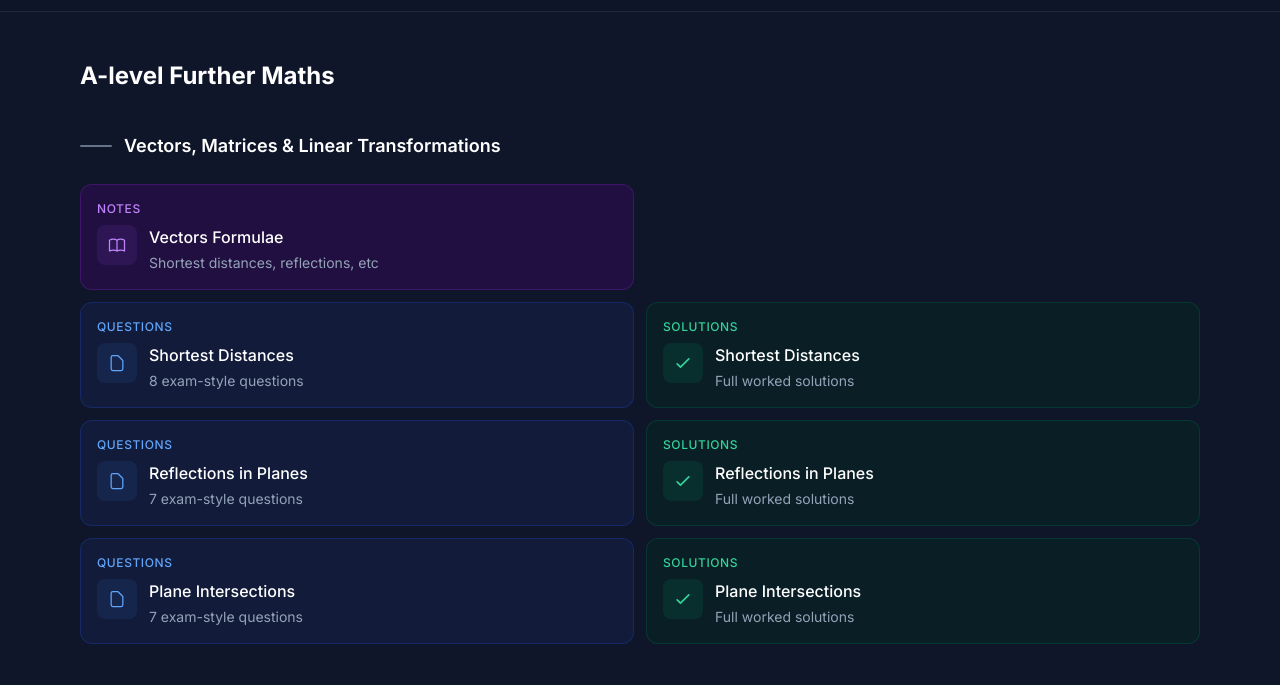
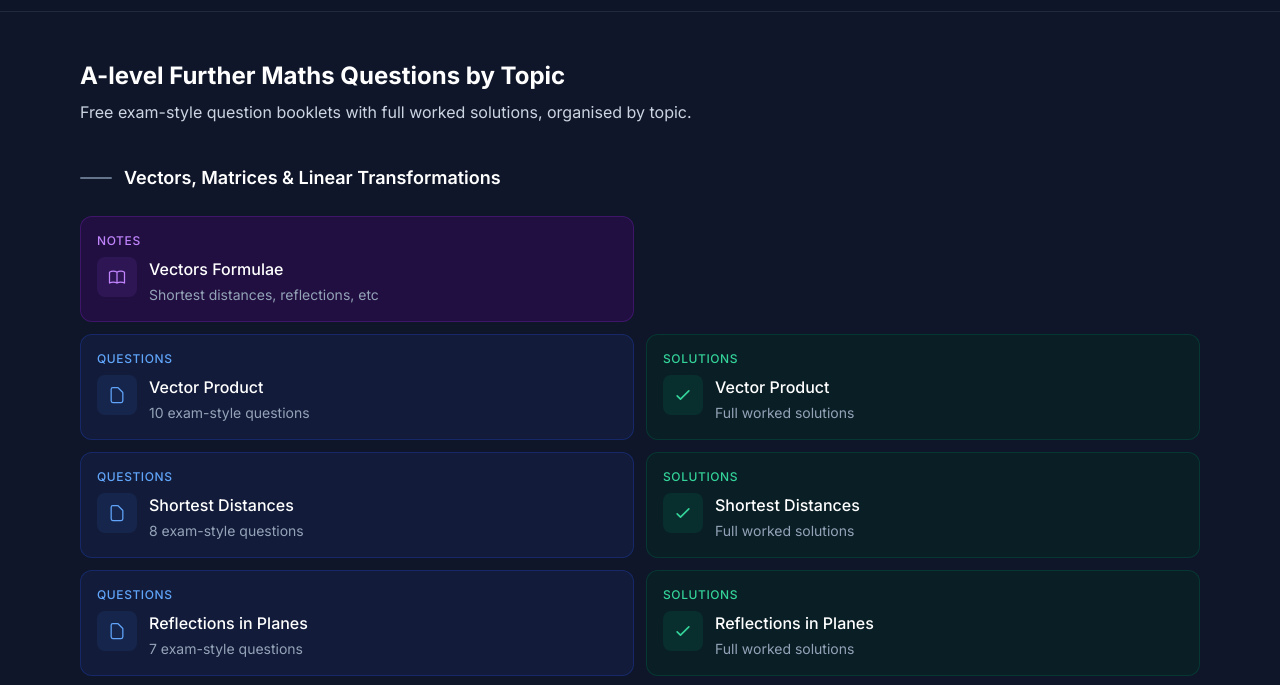
Before and after one commit to danieljamessmith/resources.danieljsmith.org, an Astro site: page /further-maths in a window 1280 px wide. Shown: the part 53-738 px from the top of the page. Built offline with nearby package versions, Linux system fonts and the light colour scheme; Astro itself is replaced by a stand-in of ours.

Commit message:
New sets, light SEO

```diff
--- a/src/data/resources.ts
+++ b/src/data/resources.ts
@@ -41,6 +41,26 @@ export const resources: Resource[] = [
     file: '/pdfs/further-maths/vectors/notes/_Notes__Vectors_Formulae.pdf',
     category: 'A-level Further Maths',
     type: 'notes',
+    topic: 'Vectors',
+  },
+  {
+    id: 'fm-vectors-vector-product',
+    title: 'Vector Product',
+    description: '10 exam-style questions',
+    file: '/pdfs/further-maths/vectors/qbt/_QBT__Vector_Product.pdf',
+    category: 'A-level Further Maths',
+    type: 'questions',
+    pairId: 'fm-vectors-vector-product-solns',
+    topic: 'Vectors',
+  },
+  {
+    id: 'fm-vectors-vector-product-solns',
+    title: 'Vector Product',
+    description: 'Full worked solutions',
+    file: '/pdfs/further-maths/vectors/soln/_QBT___Solns__Vector_Product.pdf',
+    category: 'A-level Further Maths',
+    type: 'solutions',
+    pairId: 'fm-vectors-vector-product',
     topic: 'Vectors',
   },
   {
--- a/src/pages/further-maths.astro
+++ b/src/pages/further-maths.astro
@@ -18,18 +18,22 @@ const pairs = rawPairs.filter(
 );
 ---
 
-<Layout title="A-level Further Maths | resources.danieljsmith.org">
+<Layout
+  title="A-level Further Maths Questions by Topic | resources.danieljsmith.org"
+  description="Free A-level Further Maths questions by topic with full worked solutions. Topics cover core content found across Edexcel, AQA, OCR A and OCR MEI specifications."
+>
   <div class="min-h-screen flex flex-col">
     <Header showBack={true} />
     <main class="flex-1 max-w-6xl mx-auto px-4 py-12 w-full">
-      <h1 class="text-2xl font-bold text-white">A-level Further Maths</h1>
-      <p class="text-slate-300 mt-2"></p>
+      <h1 class="text-2xl font-bold text-white">A-level Further Maths Questions by Topic</h1>
+      <p class="text-slate-300 mt-2">
+        Free exam-style question booklets with full worked solutions, organised by topic.
+      </p>
 
-      <h2 class="text-lg font-semibold text-white mt-10 mb-2 flex items-center gap-3">
+      <h2 class="text-lg font-semibold text-white mt-10 mb-6 flex items-center gap-3">
         <span class="w-8 h-0.5 bg-slate-500 rounded-full" />
         Vectors, Matrices & Linear Transformations
       </h2>
-      <p class="text-sm text-slate-400 mb-6"></p>
 
       <div class="mb-12 space-y-3">
         <div class="grid sm:grid-cols-2 gap-x-3 gap-y-3">
@@ -113,11 +117,10 @@ const pairs = rawPairs.filter(
         ))}
       </div>
 
-      <h2 class="text-lg font-semibold text-white mt-10 mb-2 flex items-center gap-3">
+      <h2 class="text-lg font-semibold text-white mt-10 mb-6 flex items-center gap-3">
         <span class="w-8 h-0.5 bg-slate-500 rounded-full" />
         Differential Equations
       </h2>
-      <p class="text-sm text-slate-400 mb-6"></p>
 
       <div class="space-y-3">
         {pairs.map((pair) => (
--- a/src/pages/index.astro
+++ b/src/pages/index.astro
@@ -8,7 +8,10 @@ const tmuaCount = getResourcesByCategory('TMUA').length;
 const fmTopicCount = getResourcesByCategory('A-level Further Maths').filter((r) => r.type === 'questions').length;
 ---
 
-<Layout title="resources.danieljsmith.org">
+<Layout
+  title="Free Maths Resources — Practice Papers & Questions by Topic"
+  description="Free A-level Further Maths topic booklets and TMUA practice papers with worked solutions."
+>
   <div class="min-h-screen flex flex-col">
     <Header />
     <div class="flex-1 flex flex-col">
--- a/src/pages/tmua.astro
+++ b/src/pages/tmua.astro
@@ -7,7 +7,10 @@ import { getResourcesByCategory } from '~/data/resources';
 const tmuaResources = getResourcesByCategory('TMUA');
 ---
 
-<Layout title="TMUA Resources | resources.danieljsmith.org">
+<Layout
+  title="Free TMUA Practice Papers | resources.danieljsmith.org"
+  description="Free custom practice papers for the Test of Mathematics for University Admission, with answer keys."
+>
   <div class="min-h-screen flex flex-col">
     <Header showBack={true} />
     <main class="flex-1 max-w-6xl mx-auto px-4 py-12 w-full">
--- a/src/pages/view/[id].astro
+++ b/src/pages/view/[id].astro
@@ -22,7 +22,7 @@ const categoryBack: Record<string, { href: string; aria: string }> = {
 const back = categoryBack[resource.category] ?? { href: '/', aria: 'All resources' };
 ---
 
-<Layout title={`${resource.title} | resources.danieljsmith.org`}>
+<Layout title={`${resource.title} | resources.danieljsmith.org`} description={resource.description}>
   <div class="min-h-screen flex flex-col">
     <header class="bg-surface/80 backdrop-blur-md border-b border-slate-700/50 sticky top-0 z-10">
       <div class="max-w-7xl mx-auto px-4 py-3 flex items-center justify-between gap-4">
```
Also changed, not shown: 8 other files.
